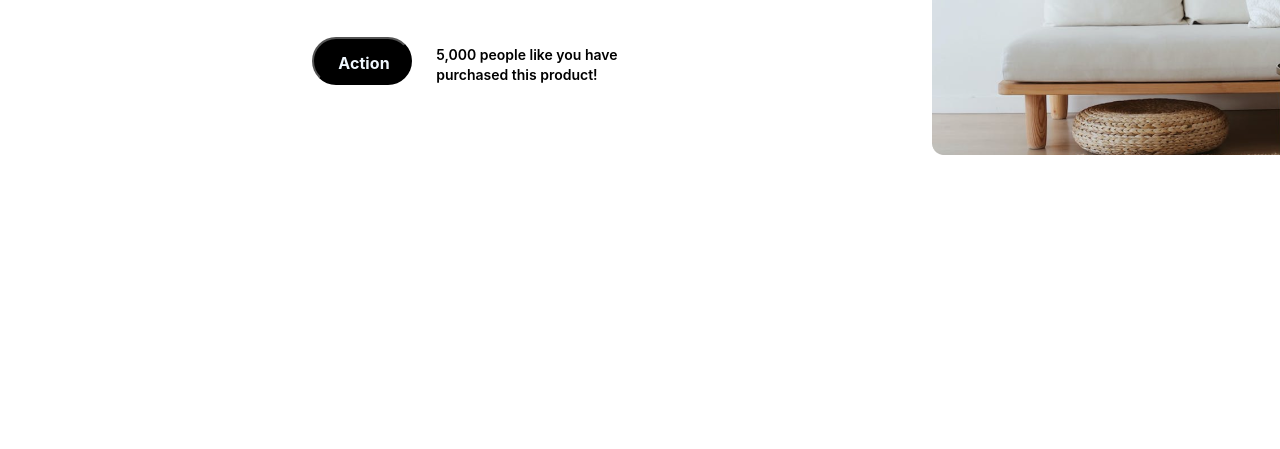
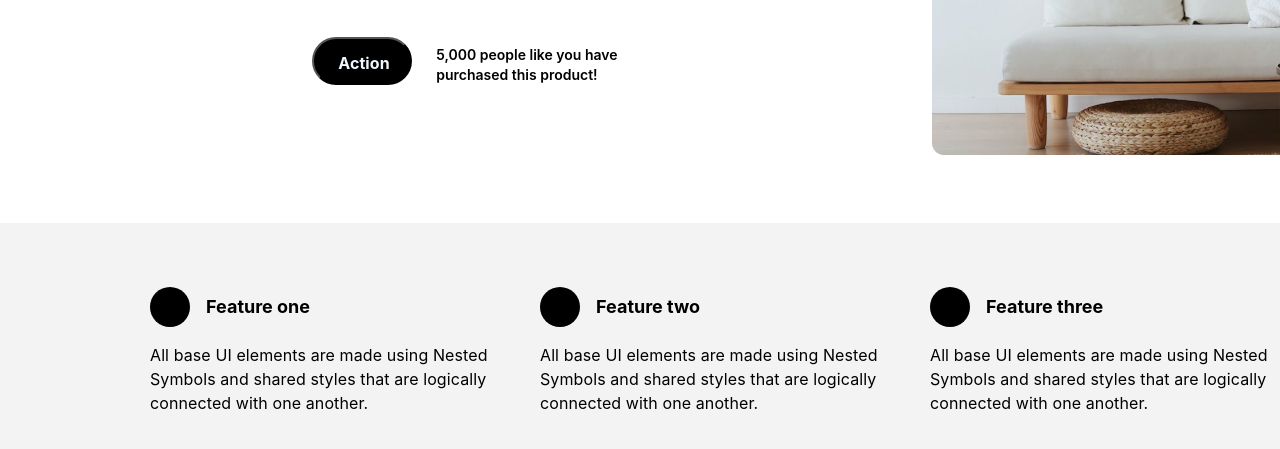
Before and after one commit to nutsakveselava/davaleba10, a plain HTML site: page index.html in a window 1280 px wide. Shown: the part 529-978 px from the top of the page. Before the commit the page ends 800 px from the top, so only its background shows below. Drawn offline with Linux system fonts and the light colour scheme.

Commit message:
section2

```diff
--- a/css/style.css
+++ b/css/style.css
@@ -131,3 +131,50 @@ margin-left: 20px;
     padding-bottom: 64px;
     padding-right: 165px;
 }
+
+/* section2 */
+.section2{
+    display: flex;
+flex-direction: row;
+background-color: #F3F3F3;
+width: 1440px;
+height: 256px;
+padding: 64px 150px;
+gap: 30px;
+}
+.dot1{
+    display: flex;
+    align-items: center;
+}
+.txt3{
+    width: 294px;
+height: 28px;
+margin-left: 16px;
+font-family: 'Inter';
+font-style: normal;
+font-weight: 700;
+font-size: 18px;
+line-height: 28px;
+/* identical to box height, or 156% */
+display: flex;
+align-items: center;
+color: #000000;
+
+}
+.txt4{
+    width: 360px;
+height: 72px;
+
+font-family: 'Inter';
+font-style: normal;
+font-weight: 400;
+font-size: 16px;
+line-height: 24px;
+/* or 150% */
+
+letter-spacing: 0.1px;
+
+color: #000000;
+margin-top: 16px;
+}
+/* section3 */
--- a/index.html
+++ b/index.html
@@ -46,7 +46,32 @@
         <img src="photos/img.png" alt="">
     </div>
 </div>
+<!-- section2 -->
+<section class="section2">
+    <div class="box1">
+        <div class="dot1">
+            <img src="photos/Ellipse 3.svg" alt="">
+            <p class="txt3">Feature one</p>
+        </div>
+        <p class="txt4">All base UI elements are made using Nested Symbols and shared styles that are logically connected with one another.</p>
+    </div>
+    <div class="box2">
+        <div class="dot1">
+            <img src="photos/Ellipse 3.svg" alt="">
+            <p class="txt3">Feature two</p>
+        </div>
+        <p class="txt4">All base UI elements are made using Nested Symbols and shared styles that are logically connected with one another.</p>
+    </div>
+    <div class="box3">
+        <div class="dot1">
+            <img src="photos/Ellipse 3.svg" alt="">
+            <p class="txt3">Feature three</p>
+        </div>
+        <p class="txt4">All base UI elements are made using Nested Symbols and shared styles that are logically connected with one another.</p>
+    </div>
 
+</section>
+<!-- section3 -->
 
 
 
```
Also changed, not shown: photos/Ellipse 3.svg (added).
